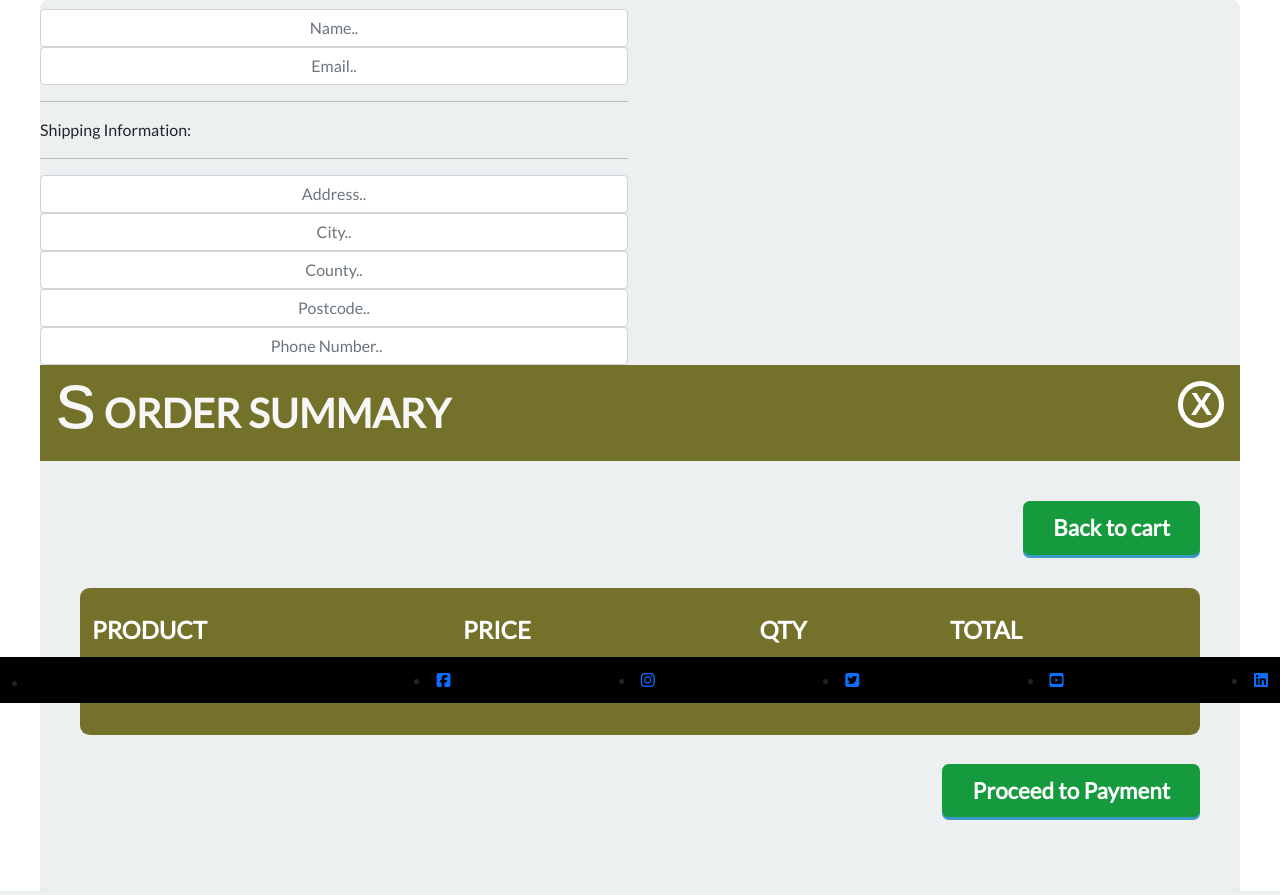
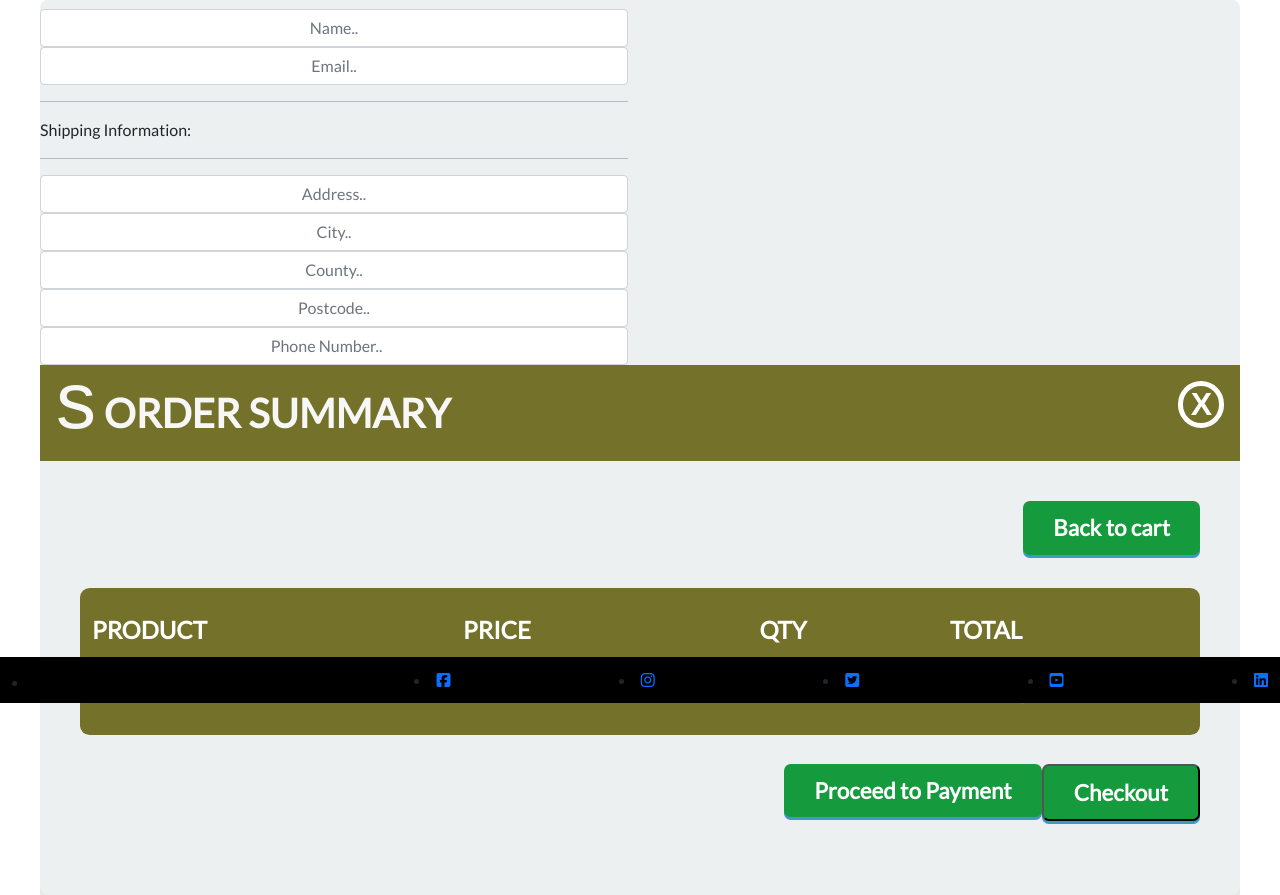
Before and after one commit to ANDREWAHN-UK/Commerce, a Django app: template checkout/templates/checkout/checkout.html in a window 1280 px wide. Shown: the part 97-992 px from the top of the page. Run offline with Django 4.2, Linux system fonts and the light colour scheme; the template is opened without the code that fills it, so the values that code supplies are empty; some libraries are stand-ins or nearby versions.

Commit message:
checkout/templates/checkout/checkout.html - update with form button

```diff
--- a/checkout/templates/checkout/checkout.html
+++ b/checkout/templates/checkout/checkout.html
@@ -117,6 +117,9 @@
 			</div>
 		</div>
 
+		<form action="/create-checkout-session" method="POST">
+			<button type="submit" id="checkout-button" class="checkout-btn btn-update">Checkout</button>
+		  </form>
 		<a href="#" class="checkout-btn btn-update">Proceed to Payment</a>
 	</div>
 
```
